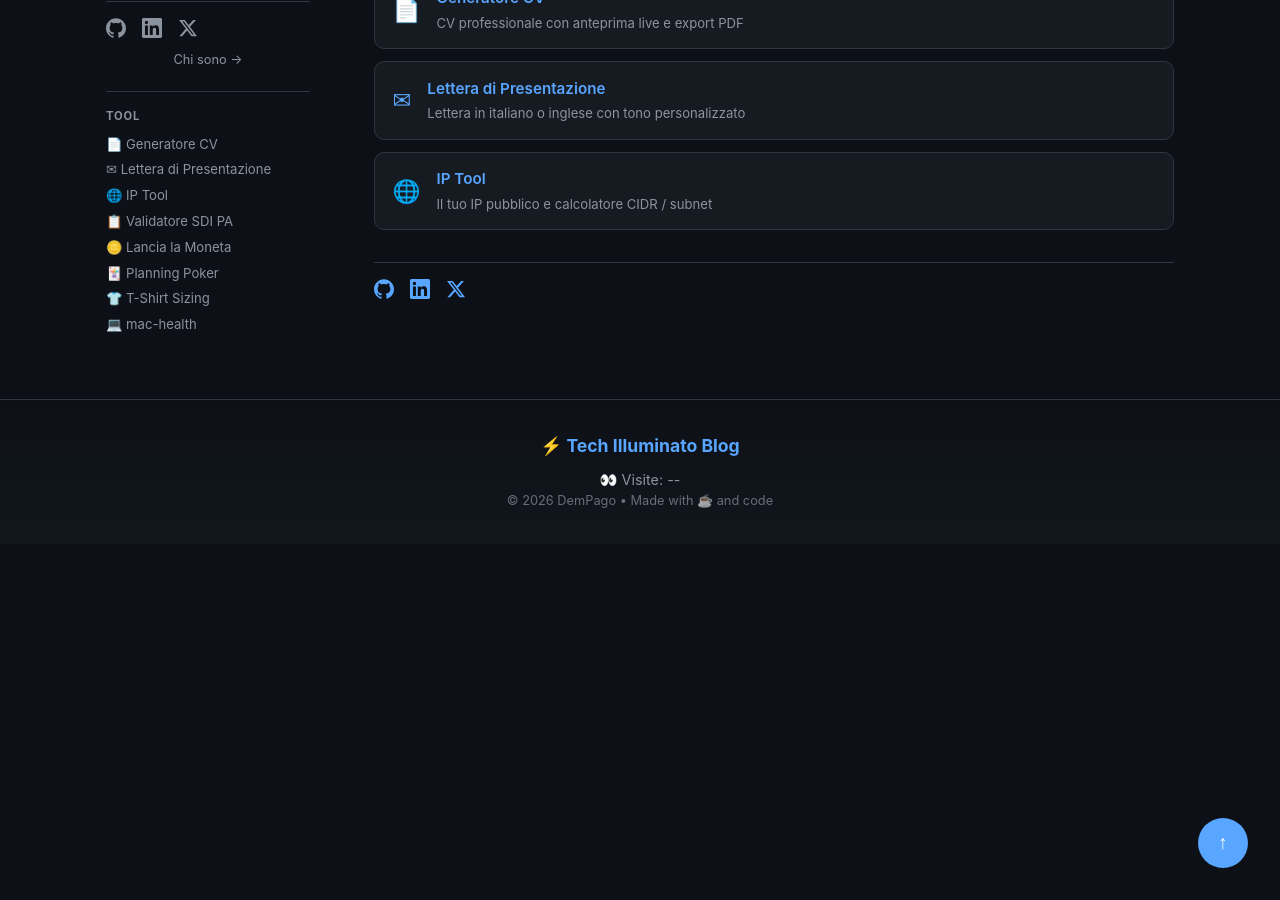
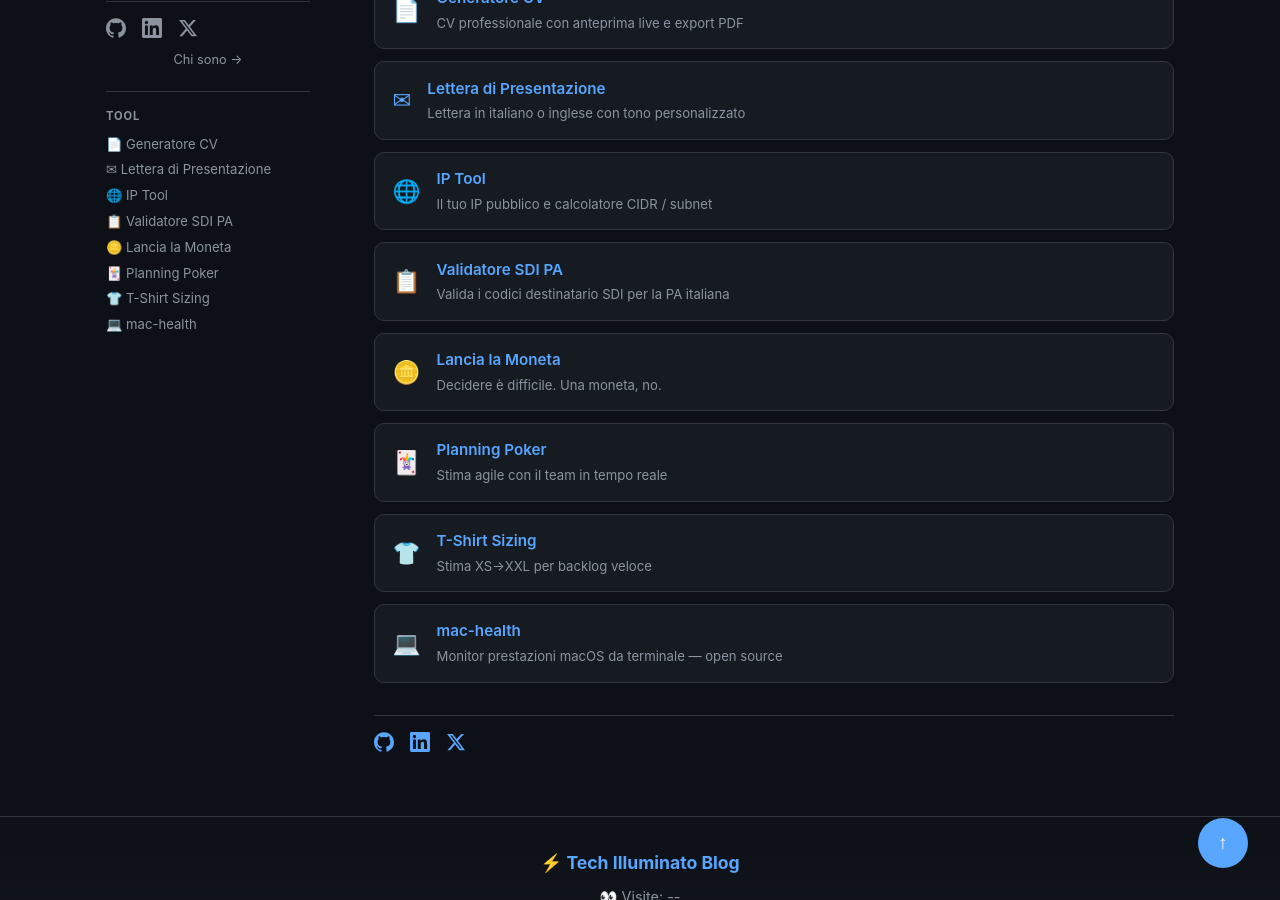
Before and after one commit to DemPago/DemPago.github.io, a Jekyll site: the page built from about.md, in a window 1280 px wide and 900 px high, scrolled down 606 px. Built offline with Jekyll 4.4.1, drawn with Linux system fonts in a browser that asks for light colours; comment, search, counter and statistics services are not loaded.

Commit message:
fix: aggiungi tool mancanti in about.md e dimensioni cover image
- about.md: aggiunto validatore-sdi, lancio-moneta, planning-poker,
  tshirt-poker, mac-health; rimossi handler inline onmouseover sul link Home
- _layouts/post.html: aggiunto width/height sull'img cover per prevenire CLS

```diff
--- a/_layouts/post.html
+++ b/_layouts/post.html
@@ -4,7 +4,7 @@ layout: default
 
 <article class="post-content">
   {% if page.cover %}
-  <img src="{{ page.cover }}" alt="{{ page.title | xml_escape }}" class="post-cover">
+  <img src="{{ page.cover }}" alt="{{ page.title | xml_escape }}" class="post-cover" width="1200" height="630">
   {% endif %}
 
   <h1>{{ page.title }}</h1>
--- a/about.md
+++ b/about.md
@@ -7,7 +7,7 @@ permalink: /about/
 
 <div class="post-content">
 
-<a href="/" style="display:inline-flex;align-items:center;gap:0.4rem;font-size:0.85rem;color:var(--text-muted);text-decoration:none;margin-bottom:1.5rem;" onmouseover="this.style.color='var(--accent)'" onmouseout="this.style.color='var(--text-muted)'">&#8592; Home</a>
+<a href="/" class="sidebar-about-link">&#8592; Home</a>
 
 <img src="/profilo.png" alt="Demetrio Ferraro" style="width:96px;height:96px;border-radius:50%;object-fit:cover;display:block;margin:0 0 1.25rem 0;">
 
@@ -45,6 +45,41 @@ L'AI è il futuro, il presente, e ormai quasi il passato di questa rivoluzione.
       <div style="font-size:0.82rem;color:var(--text-muted);margin-top:0.15rem;">Il tuo IP pubblico e calcolatore CIDR / subnet</div>
     </div>
   </a>
+  <a href="/app/validatore-sdi/" class="about-tool-card">
+    <span style="font-size:1.4rem;line-height:1;">&#128203;</span>
+    <div>
+      <div style="font-weight:600;font-size:0.95rem;">Validatore SDI PA</div>
+      <div style="font-size:0.82rem;color:var(--text-muted);margin-top:0.15rem;">Valida i codici destinatario SDI per la PA italiana</div>
+    </div>
+  </a>
+  <a href="/app/lancio-moneta/" class="about-tool-card">
+    <span style="font-size:1.4rem;line-height:1;">&#129689;</span>
+    <div>
+      <div style="font-weight:600;font-size:0.95rem;">Lancia la Moneta</div>
+      <div style="font-size:0.82rem;color:var(--text-muted);margin-top:0.15rem;">Decidere è difficile. Una moneta, no.</div>
+    </div>
+  </a>
+  <a href="/app/planning-poker/" class="about-tool-card">
+    <span style="font-size:1.4rem;line-height:1;">&#127183;</span>
+    <div>
+      <div style="font-weight:600;font-size:0.95rem;">Planning Poker</div>
+      <div style="font-size:0.82rem;color:var(--text-muted);margin-top:0.15rem;">Stima agile con il team in tempo reale</div>
+    </div>
+  </a>
+  <a href="/app/tshirt-poker/" class="about-tool-card">
+    <span style="font-size:1.4rem;line-height:1;">&#128085;</span>
+    <div>
+      <div style="font-weight:600;font-size:0.95rem;">T-Shirt Sizing</div>
+      <div style="font-size:0.82rem;color:var(--text-muted);margin-top:0.15rem;">Stima XS→XXL per backlog veloce</div>
+    </div>
+  </a>
+  <a href="https://github.com/DemPago/mac-health" class="about-tool-card" target="_blank" rel="noopener noreferrer">
+    <span style="font-size:1.4rem;line-height:1;">&#128187;</span>
+    <div>
+      <div style="font-weight:600;font-size:0.95rem;">mac-health</div>
+      <div style="font-size:0.82rem;color:var(--text-muted);margin-top:0.15rem;">Monitor prestazioni macOS da terminale — open source</div>
+    </div>
+  </a>
 </div>
 
 <div class="social-links">
```
